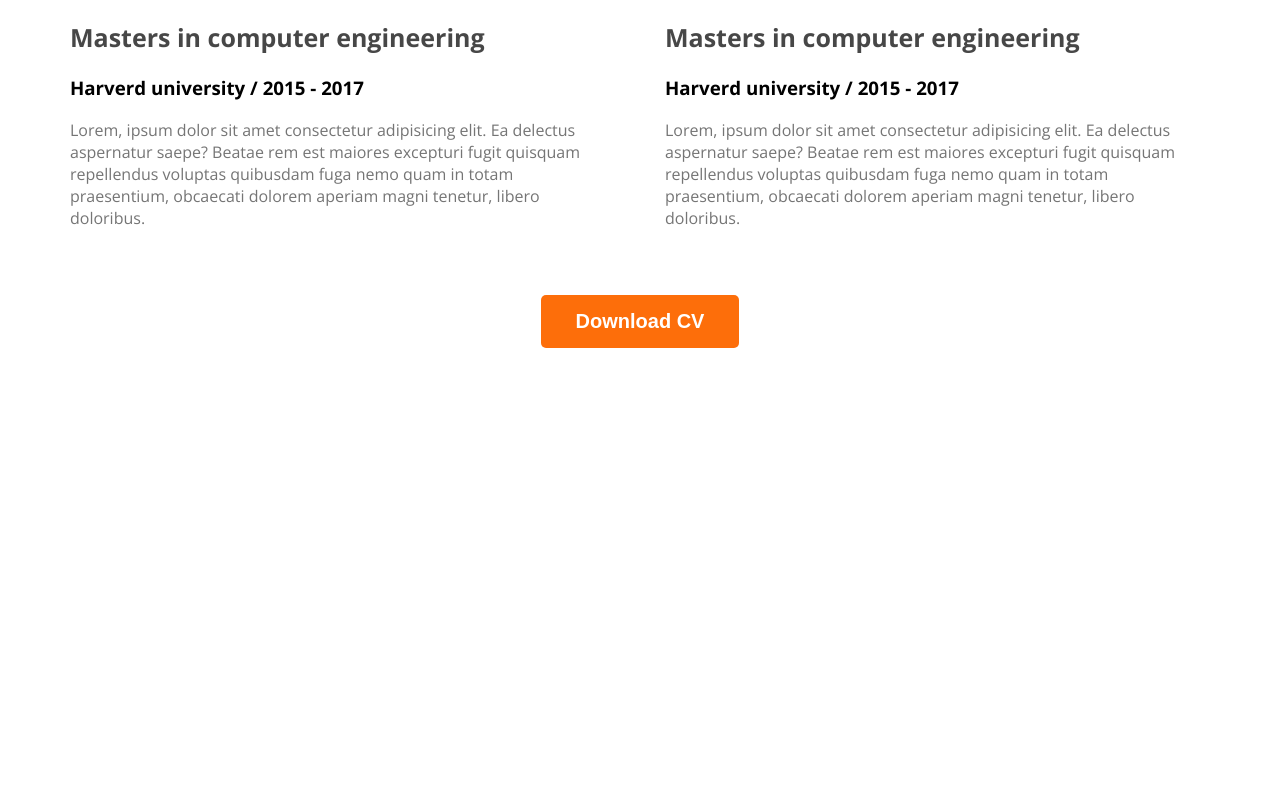
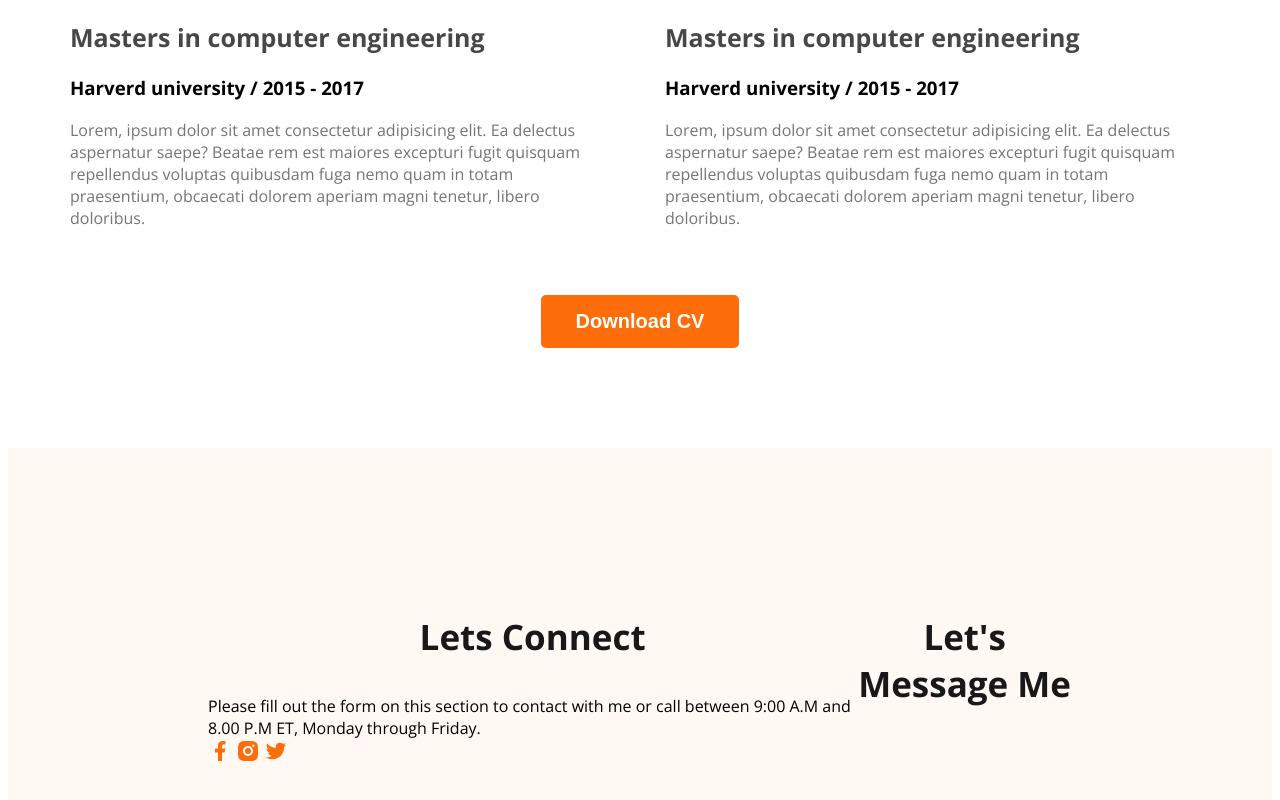
Before and after one commit to sourovroy999/webdeveloper-portfolio, a plain HTML site: page index.html in a window 1280 px wide. Shown: the part 3019-3819 px from the top of the page. Before the commit the page ends 3375 px from the top, so only its background shows below. Drawn offline with nearby package versions, Linux system fonts and the light colour scheme.

Commit message:
footer-added

```diff
--- a/index.html
+++ b/index.html
@@ -202,6 +202,24 @@
 
     <footer>
 
+        <div class="footer-column">
+            <h3 class="section-title">
+                Lets Connect
+            </h3>
+            <p class="section-description">
+
+            </p>Please fill out the form on this section to contact with me or call between 9:00 A.M and 8.00 P.M ET, Monday through Friday.
+
+            <div class="social-links">
+                <a href=""><img src="images/icons/facebook.png" alt=""></a>
+                <a href=""><img src="images/icons/insta.png" alt=""></a>
+                <a href=""><img src="images/icons/twitter.png" alt=""></a>
+            </div>
+        </div>
+        <div class="footer-column">
+            <h3 class="section-title">Let's Message Me</h3>
+        </div>
+
     </footer>
 </body>
 
--- a/styles/styles.css
+++ b/styles/styles.css
@@ -186,3 +186,11 @@ margin: 30px ;
     text-align: center;
     margin-top: 50px;
  }
+
+ /* footer-style */
+ footer{
+    display: flex;
+    background: #fff8f3;
+    margin-top: 100px;
+    padding: 130px 200px;
+ }
```
